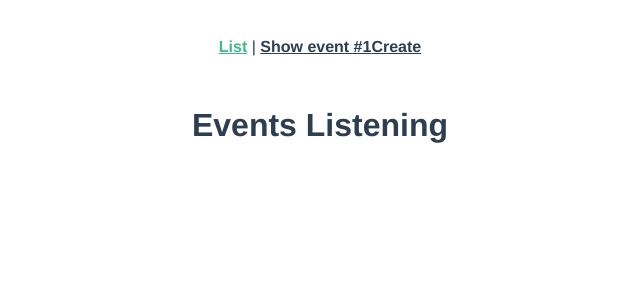
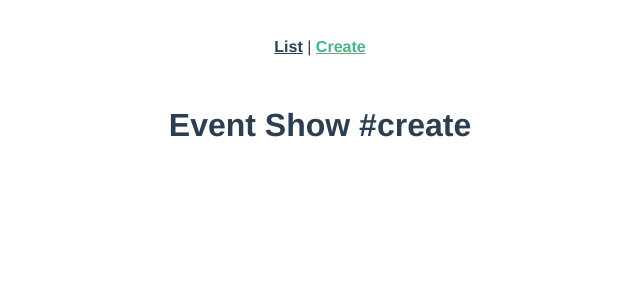
Before and after one commit to dnstld/real-world-vue, a Vue app: page /event/create in a window 1280 px wide. Shown: the top 300 px of the page, without its empty margins (320-960 px from the left). Built offline with nearby package versions, Linux system fonts and the light colour scheme.

Commit message:
dynamic routing and history mode

```diff
--- a/src/App.vue
+++ b/src/App.vue
@@ -2,7 +2,6 @@
   <div id="app">
     <div id="nav">
       <router-link :to="{ name: 'event-list' }">List</router-link> |
-      <router-link :to="{ name: 'event-show' }">Show event #1</router-link>
       <router-link :to="{ name: 'event-create' }">Create</router-link>
     </div>
     <router-view />
--- a/src/router/index.js
+++ b/src/router/index.js
@@ -13,9 +13,10 @@
     component: EventList
   },
   {
-    path: "/event",
+    path: "/event/:id",
     name: "event-show",
-    component: EventShow
+    component: EventShow,
+    props: true
   },
   {
     path: "/event/create",
@@ -34,6 +35,7 @@
 ];
 
 const router = new VueRouter({
+  mode: "history",
   routes
 });
 
--- a/src/views/EventList.vue
+++ b/src/views/EventList.vue
@@ -1,5 +1,8 @@
 <template>
   <div>
     <h1>Events Listening</h1>
+    <router-link :to="{ name: 'event-show', params: { id: 1 } }">
+      Show event #1
+    </router-link>
   </div>
 </template>
--- a/src/views/EventShow.vue
+++ b/src/views/EventShow.vue
@@ -1,5 +1,11 @@
 <template>
   <div>
-    <h1>Event Show</h1>
+    <h1>Event Show #{{ id }}</h1>
   </div>
 </template>
+
+<script>
+export default {
+  props: ["id"]
+};
+</script>
```
